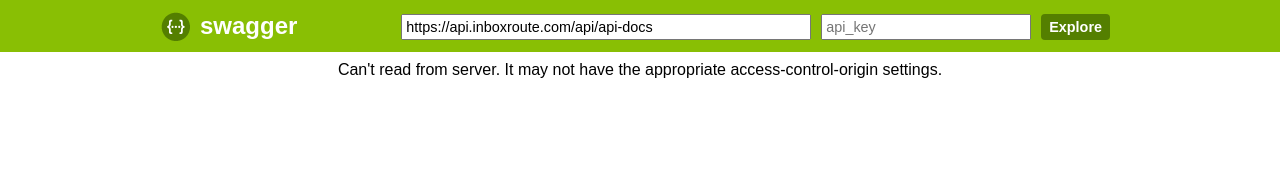
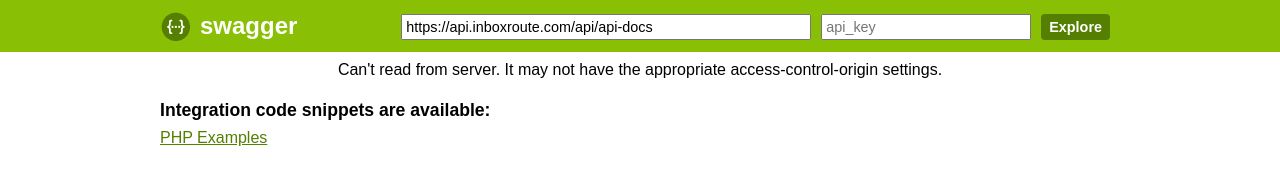
Before and after one commit to mailsquad/api-doc, a plain HTML site: page index.html in a window 1280 px wide. Drawn offline with Linux system fonts and the light colour scheme; no server answers; a web font is replaced by a local one.

Commit message:
Link to PHP examples

```diff
--- a/index.html
+++ b/index.html
@@ -95,6 +95,13 @@
 </div>
 
 <div id="message-bar" class="swagger-ui-wrap">&nbsp;</div>
+<div class="swagger-ui-wrap" style="margin-bottom:15px">
+  <h3><strong>Integration code snippets are available:</strong></h3>
+  <ul>
+    <li><a href="https://github.com/mailsquad/mailsquad-cookbook-php">PHP Examples</a></li>
+  </ul>
+  <br>
+</div>
 <div id="swagger-ui-container" class="swagger-ui-wrap"></div>
 </body>
 </html>
```
